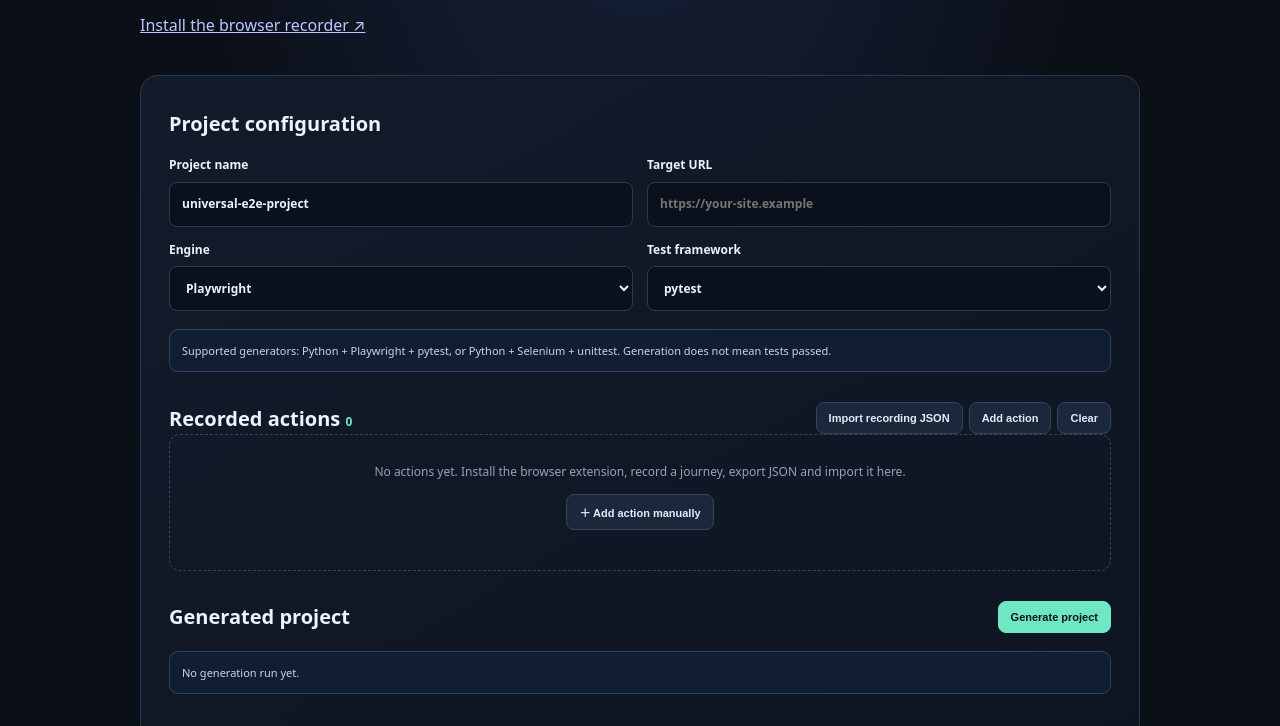
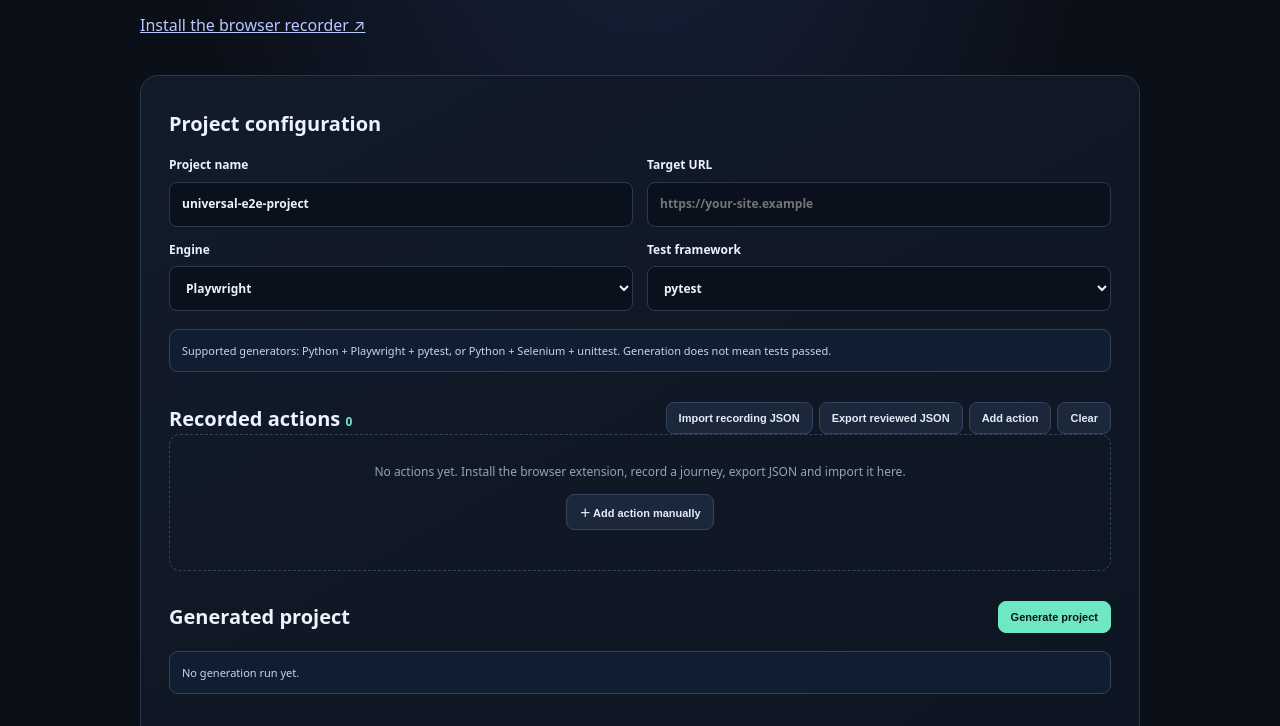
Before and after one commit to SanFlash/record2pom, a website with bundled scripts: page index.html in a window 1280 px wide. Shown: the part 374-1100 px from the top of the page. Built offline with nearby package versions, Linux system fonts and the light colour scheme.

Commit message:
Add reviewed recording export control

```diff
--- a/index.html
+++ b/index.html
@@ -3,5 +3,5 @@
 <body><header><a class="brand" href="/">R <b>Record2POM</b></a><a href="https://github.com/SanFlash/record2pom" target="_blank" rel="noreferrer">GitHub ↗</a></header>
 <main><section class="hero"><small>UNIVERSAL BROWSER AUTOMATION</small><h1>From real journeys to <em>reliable tests.</em></h1><p>Record actions on an authorized website, review the journey, and generate a portable Page Object Model project. No site-specific templates.</p><a href="/extension/README.md">Install the browser recorder ↗</a></section>
 <section class="panel"><h2>Project configuration</h2><div class="grid"><label>Project name<input id="name" value="universal-e2e-project"></label><label>Target URL<input id="url" type="url" placeholder="https://your-site.example"></label><label>Engine<select id="engine"><option value="playwright">Playwright</option><option value="selenium">Selenium</option></select></label><label>Test framework<select id="framework"><option value="pytest">pytest</option><option value="unittest">unittest</option></select></label></div><p class="notice">Supported generators: Python + Playwright + pytest, or Python + Selenium + unittest. Generation does not mean tests passed.</p>
-<div class="head"><h2>Recorded actions <span id="count">0</span></h2><div><button id="importBtn">Import recording JSON</button><button id="addBtn">Add action</button><button id="clearBtn">Clear</button><input id="file" type="file" accept=".json,application/json" hidden></div></div><div id="empty" class="empty">No actions yet. Install the browser extension, record a journey, export JSON and import it here.<p><button id="manualAction">＋ Add action manually</button></p></div><div id="timeline"></div><div class="head"><h2>Generated project</h2><button id="generate">Generate project</button></div><p id="status" class="status">No generation run yet.</p><div id="files"></div><div id="preview" hidden><h3 id="filename"></h3><pre id="code"></pre></div><button id="download" hidden>Download ZIP</button></section>
+<div class="head"><h2>Recorded actions <span id="count">0</span></h2><div><button id="importBtn">Import recording JSON</button><button id="exportRecording" disabled>Export reviewed JSON</button><button id="addBtn">Add action</button><button id="clearBtn">Clear</button><input id="file" type="file" accept=".json,application/json" hidden></div></div><div id="empty" class="empty">No actions yet. Install the browser extension, record a journey, export JSON and import it here.<p><button id="manualAction">＋ Add action manually</button></p></div><div id="timeline"></div><div class="head"><h2>Generated project</h2><button id="generate">Generate project</button></div><p id="status" class="status">No generation run yet.</p><div id="files"></div><div id="preview" hidden><h3 id="filename"></h3><pre id="code"></pre></div><button id="download" hidden>Download ZIP</button></section>
 <section class="steps"><h2>Honest verification</h2><p>1. Record real interactions with the extension. 2. Review locators and add explicit assertions. 3. Download and run generated tests locally. This Vercel-hosted dashboard does not execute browser tests or bypass authentication controls.</p></section></main><footer>Record2POM · Local-first · Website-agnostic · Vercel static hosting</footer><script src="/core.js"></script><script src="/app.js"></script></body></html>
```
